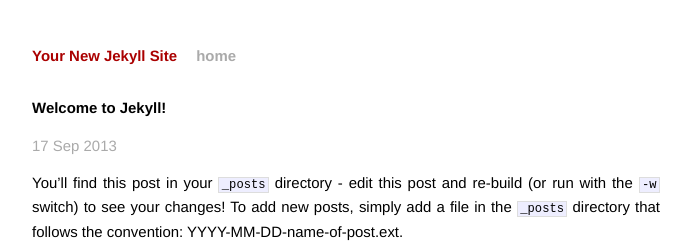
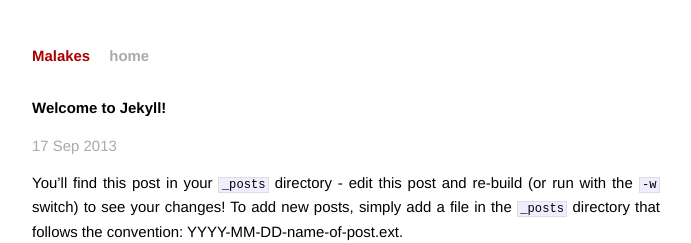
Before and after one commit to pvermaer/malakes, a Jekyll site: the page built from _posts/2013-09-17-welcome-to-jekyll.markdown, in a window 1280 px wide. Shown: the top 243 px of the page, without its empty margins (294-985 px from the left). Built offline with Jekyll 4.4.1, drawn with Linux system fonts in a browser that asks for light colours; Markdown is read by kramdown in place of the engine named in the settings.

Commit message:
Update name

```diff
--- a/_config.yml
+++ b/_config.yml
@@ -1,3 +1,3 @@
-name: Your New Jekyll Site
-markdown: redcarpet
-pygments: true
+name: Malakes
+markdown: kramdown
+pygments: false
```
